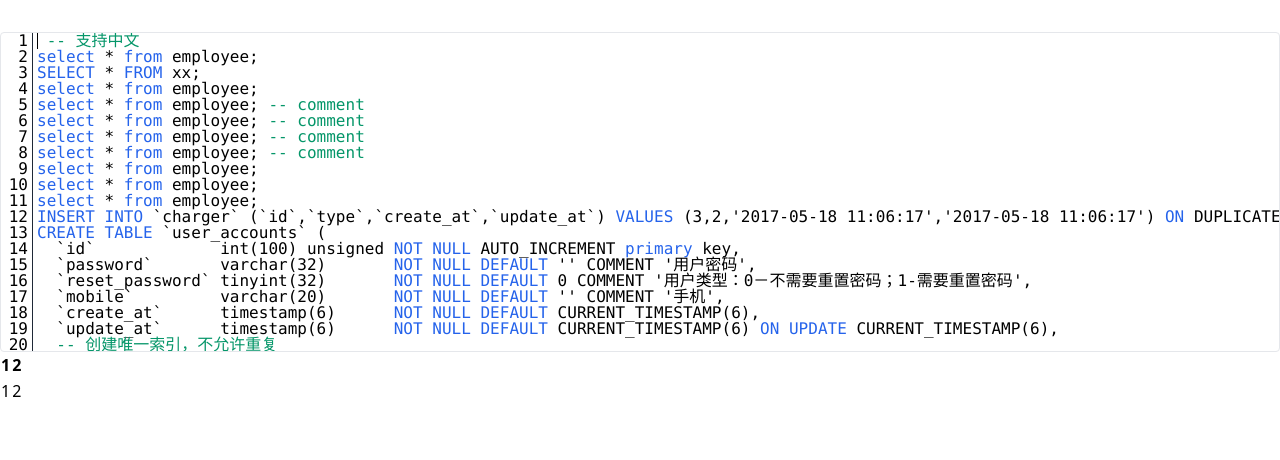
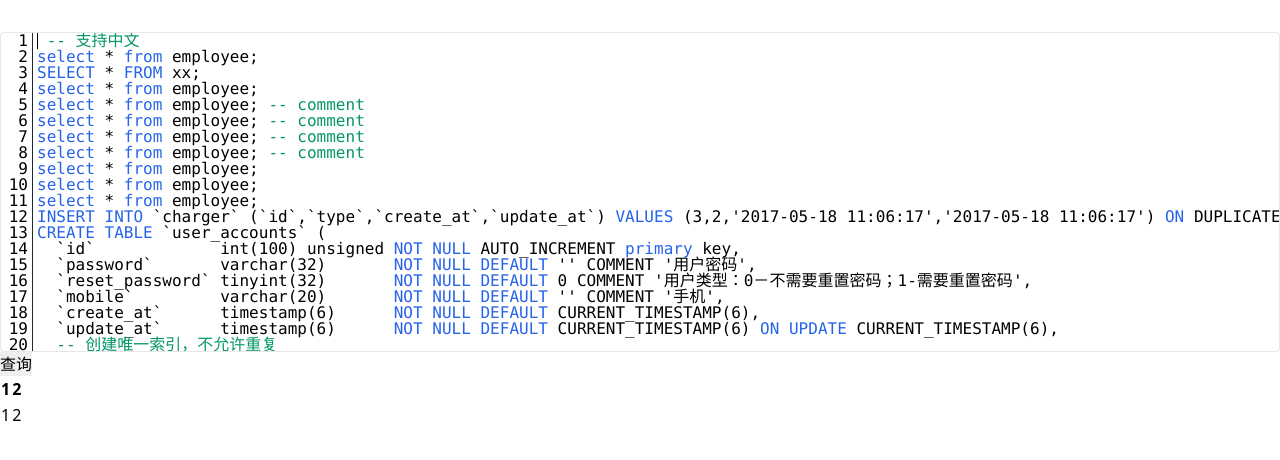
Before and after one commit to g0ne150/tiny-sql-editor, a Vue app: page / in a window 1280 px wide. Shown: the top 460 px of the page. Built offline with nearby package versions, Linux system fonts and the light colour scheme.

Commit message:
Caret position cant be negative

```diff
--- a/src/components/TinySqlEditor/Editor/Cursor.vue
+++ b/src/components/TinySqlEditor/Editor/Cursor.vue
@@ -42,7 +42,6 @@ const debouncedOnInputEmit = debounce((data: string | null, inputType?: InputTyp
 })
 
 const onFocus = (e: FocusEvent) => {
-    // resetInput()
     inputRef.value?.focus()
 }
 
--- a/src/components/TinySqlEditor/Editor/Editor.vue
+++ b/src/components/TinySqlEditor/Editor/Editor.vue
@@ -18,9 +18,10 @@ const lineRef = ref<ComponentPublicInstance<typeof Line>[]>([])
 // const lines = computed(() => props.text ? props.text.split('\n') : [])
 let lines = reactive(props.text ? props.text.split('\n') : [])
 
+const curXIndex = ref(0)
 const curYIndex = ref(0)
-const curXIndex = ref(0)
 const left = computed(() => {
+    console.log(curXIndex.value, curYIndex.value)
     const targetLine = lineRef.value[curYIndex.value]
     if (targetLine) {
         return targetLine.getCaretLeftOffset(curXIndex.value)
@@ -29,8 +30,8 @@ const left = computed(() => {
 })
 
 const onCurserCoordinateChange = (x: number, y: number) => {
-    curXIndex.value = x
-    curYIndex.value = y
+    curXIndex.value = x < 0 ? 0 : x;
+    curYIndex.value = y < 0 ? 0 : y
 }
 
 const onEditorFocus = (e?: Event) => {
@@ -79,13 +80,14 @@ const onInput: (v: InputEventValue) => void = ({ data, inputType }) => {
  * Insert content into current caret position.
  * With offset means slice string forward or backward from current caret position
  */
+// TODO support mulitple line editing
 const editingContent = (content: string, offset = { forward: 0, backward: 0 }) => {
     const editingLine = lines[curYIndex.value]
     lines[curYIndex.value] =
         editingLine.substring(0, curXIndex.value - offset.backward) +
         content +
         editingLine.substring(curXIndex.value + offset.forward, editingLine.length)
-    curXIndex.value += (content.length - offset.backward)
+    onCurserCoordinateChange(curXIndex.value + content.length - offset.backward, curYIndex.value)
 }
 
 </script>
--- a/src/components/TinySqlEditor/Editor/Line.vue
+++ b/src/components/TinySqlEditor/Editor/Line.vue
@@ -64,7 +64,7 @@ const getCaretLeftOffset: (curXIdx: number) => number = (curXIdx: number) => {
 }
 
 defineExpose({
-    getCaretLeftOffset: getCaretLeftOffset
+    getCaretLeftOffset
 })
 </script>
 
--- a/src/components/TinySqlEditor/TinySqlEditor.vue
+++ b/src/components/TinySqlEditor/TinySqlEditor.vue
@@ -7,8 +7,11 @@ const props = defineProps<{ text?: string }>()
 </script>
 
 <template>
-    <Editor :text="props.text" />
-    <ResultTable />
+    <div class="container mx-auto">
+        <Editor :text="props.text" />
+        <input class="" type="button" value="查询" />
+        <ResultTable />
+    </div>
 </template>
 
 <style scoped>
```
